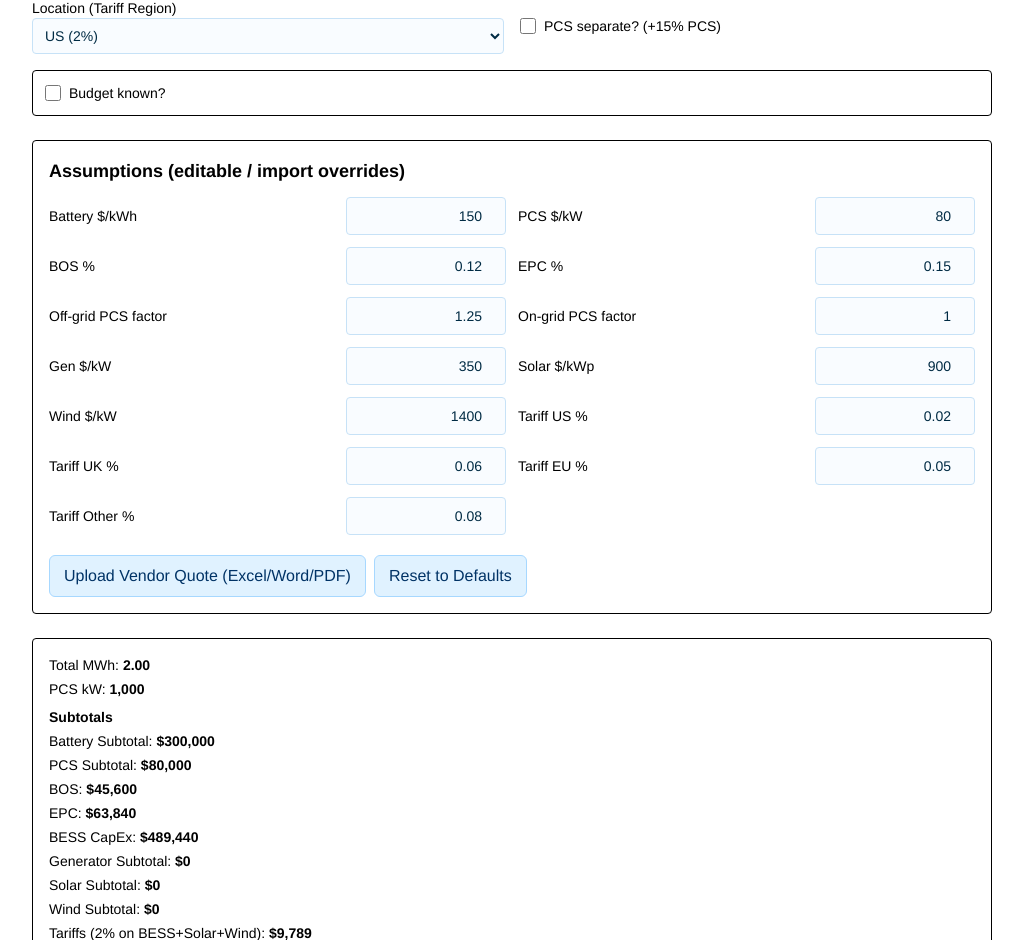
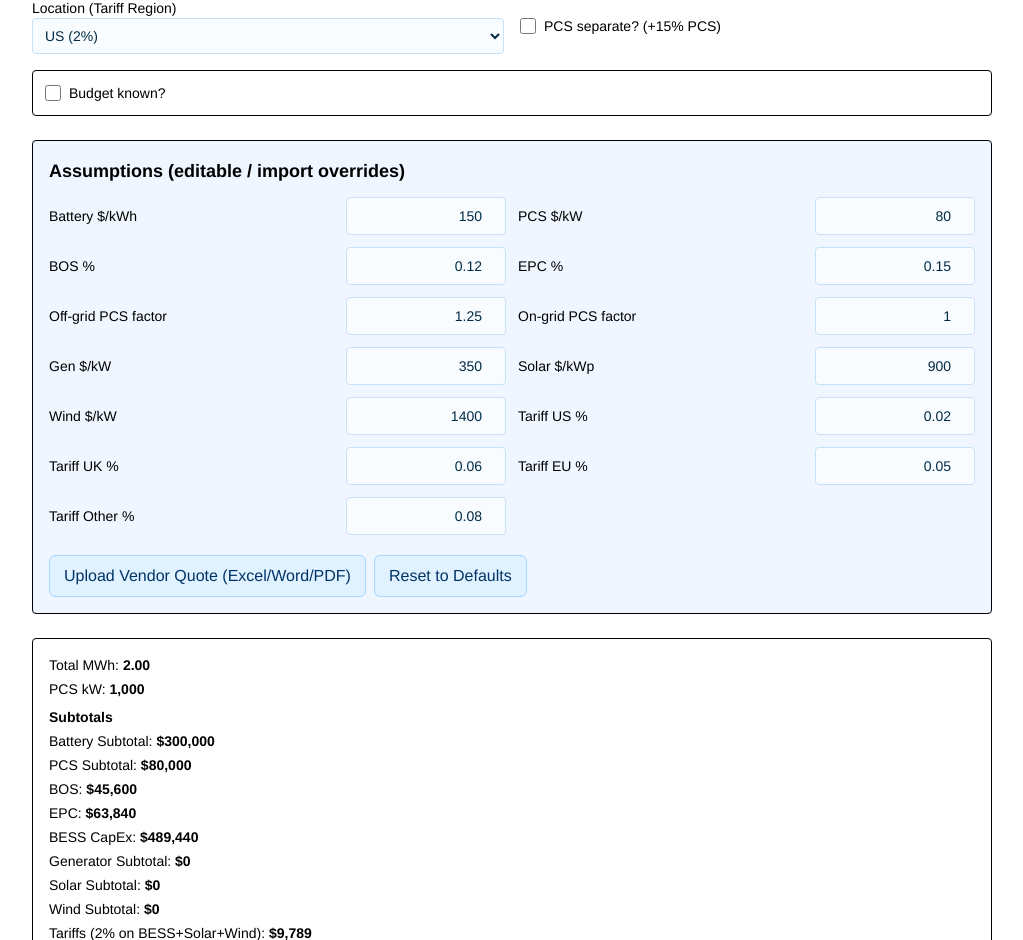
Before and after one commit to ugobe007/Merlin, a React (Vite) app: page / in a window 1280 px wide. Shown: the part 817-1757 px from the top of the page, without its empty margins (128-1151 px from the left). Built offline with nearby package versions, Linux system fonts and the light colour scheme; the HTML template or start-up script is replaced by a standard one.

Commit message:
Add light blue background to assumptions table
- Added bg-blue-50 class to assumptions panel container
- Provides visual distinction for the assumptions section
- Maintains readability with light blue background

```diff
--- a/src/components/BessQuoteBuilder.tsx
+++ b/src/components/BessQuoteBuilder.tsx
@@ -933,7 +933,7 @@ export default function BessQuoteBuilder() {
       </div>
 
       {/* Assumptions Panel */}
-      <div className="border rounded p-4 space-y-3">
+      <div className="border rounded p-4 space-y-3 bg-blue-50">
         <div className="font-semibold text-lg">Assumptions (editable / import overrides)</div>
 
         {assm.vendorName && (
```
